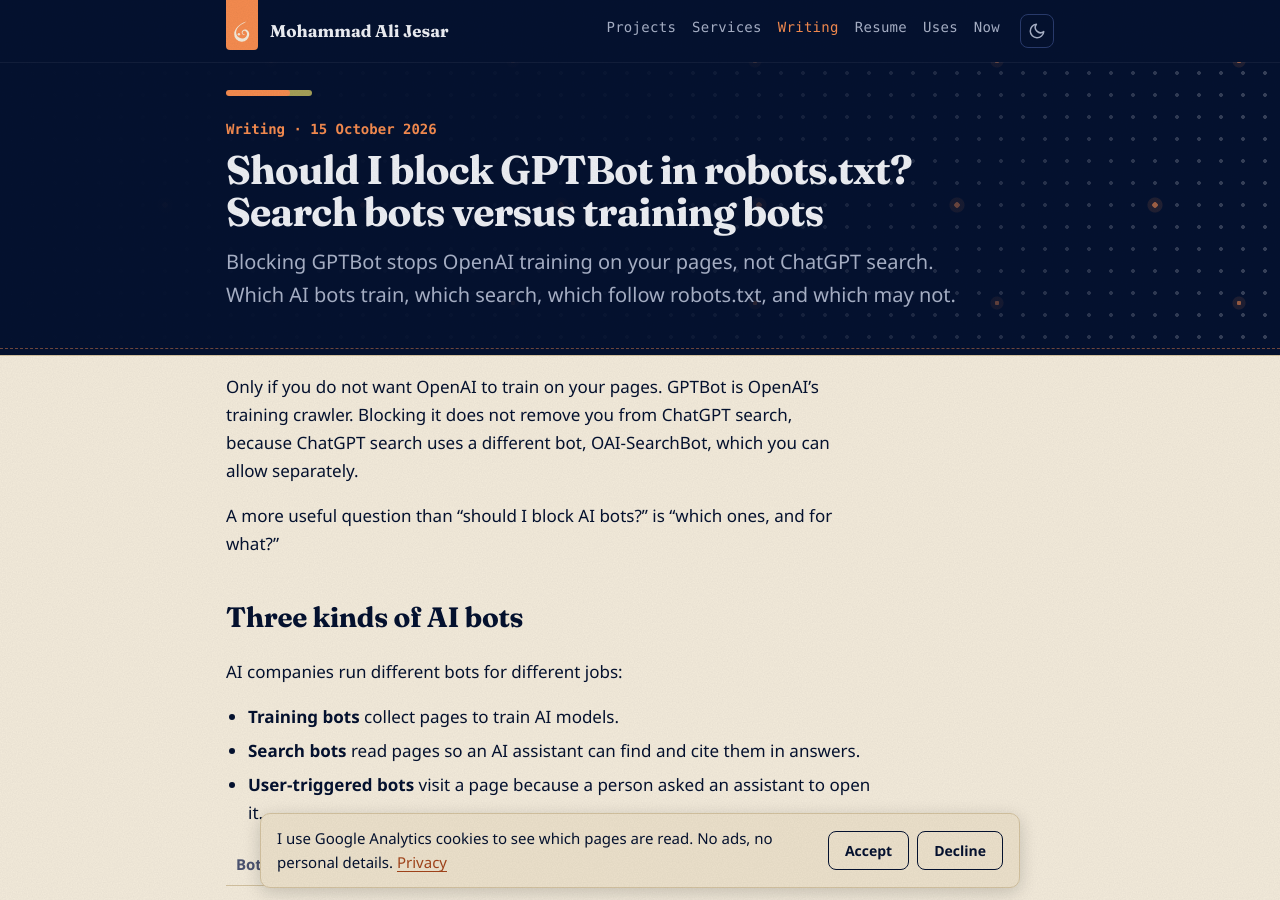
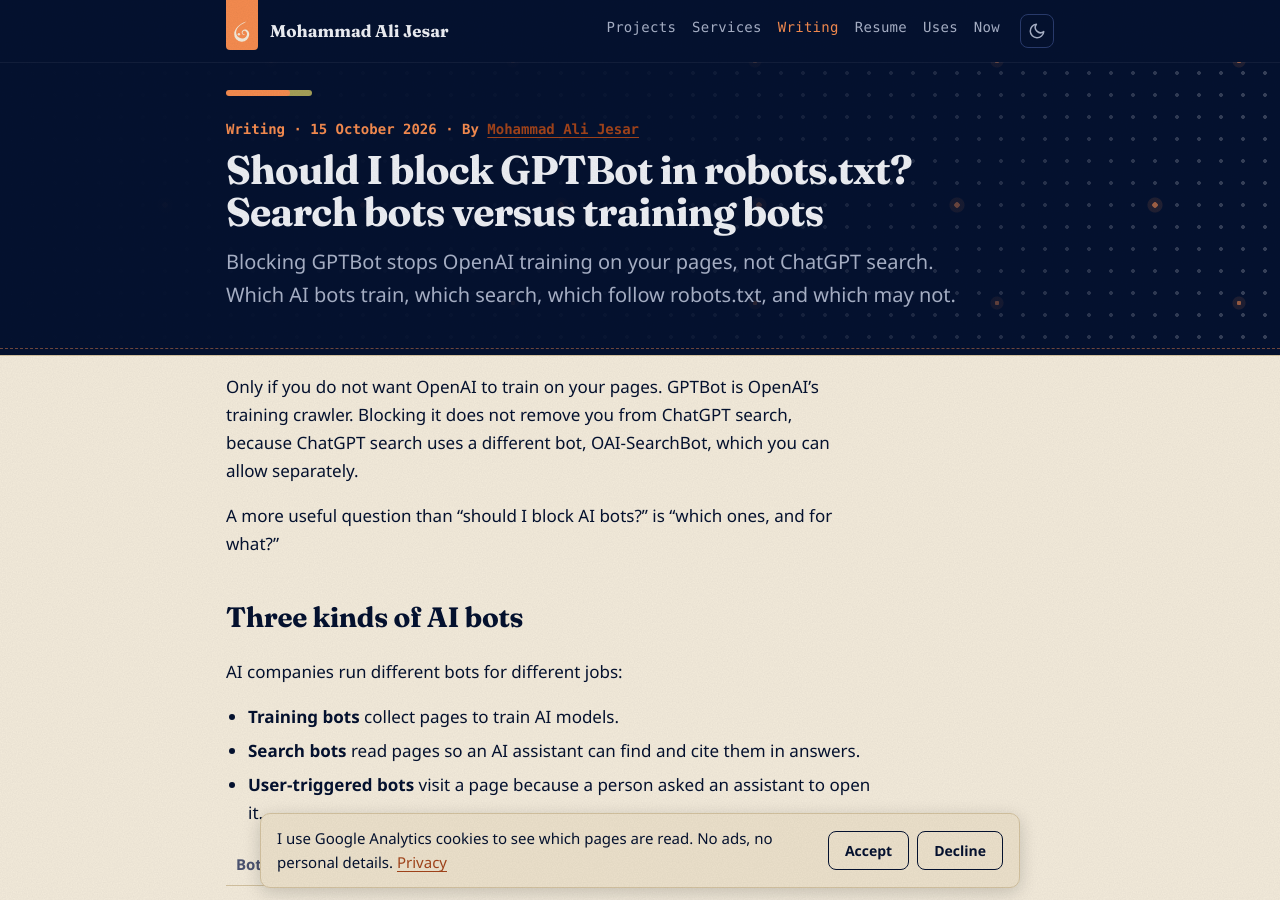
Before and after one commit to mjesar/mjesar.github.io, a Jekyll site: the page built from _posts/2026-10-15-should-i-block-gptbot-in-robots-txt.md, in a window 1280 px wide and 900 px high. Built offline with Jekyll 4.4.1, drawn with Linux system fonts in a browser that asks for light colours.

Commit message:
show the author name on posts

```diff
--- a/_layouts/post.html
+++ b/_layouts/post.html
@@ -4,7 +4,7 @@
 <div class="hero small">
   <div class="wrap">
     <div class="bar" aria-hidden="true"></div>
-    <p class="eyebrow">Writing · <time datetime="{{ page.date | date_to_xmlschema }}">{{ page.date | date: "%-d %B %Y" }}</time></p>
+    <p class="eyebrow">Writing · <time datetime="{{ page.date | date_to_xmlschema }}">{{ page.date | date: "%-d %B %Y" }}</time> · By <a href="/" rel="author">Mohammad Ali Jesar</a></p>
     <h1{% if page.title.size > 40 %} class="long"{% endif %}>{{ page.title }}</h1>
     {%- if page.description %}<p class="lede">{{ page.description }}</p>{% endif %}
   </div>
```
